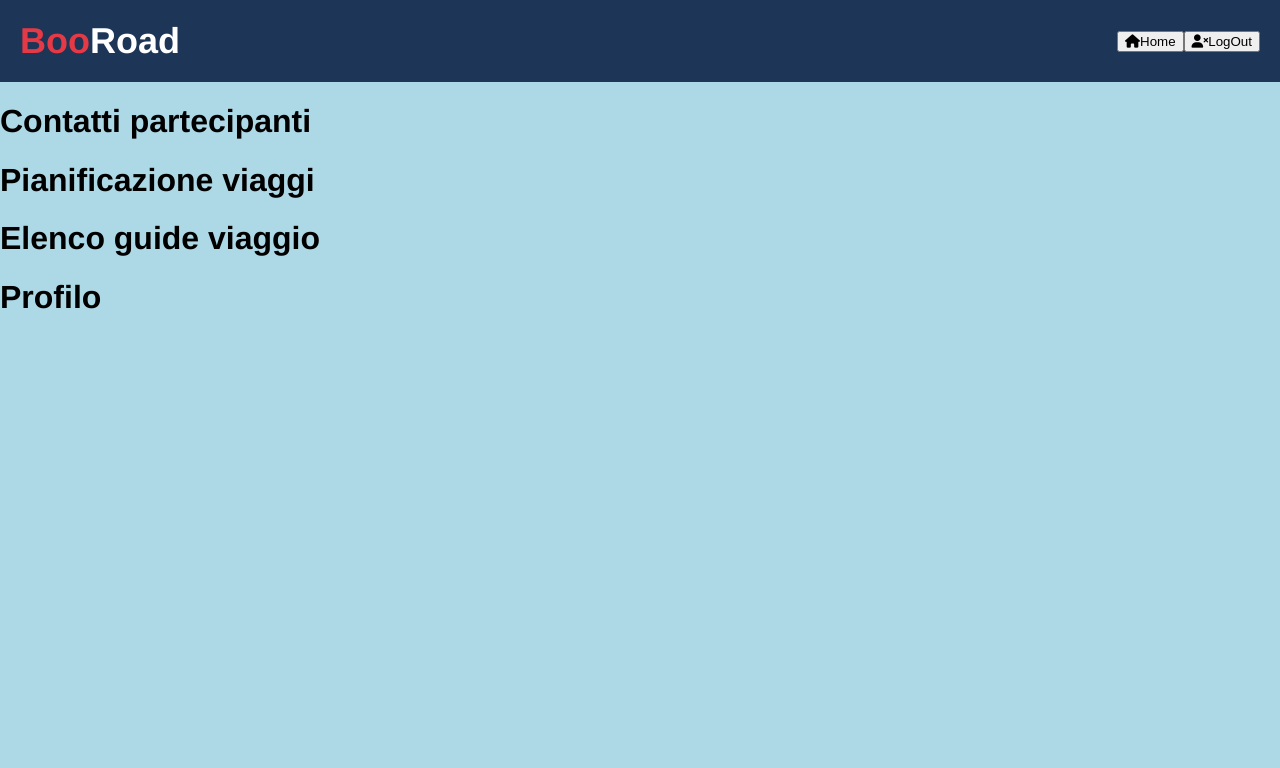
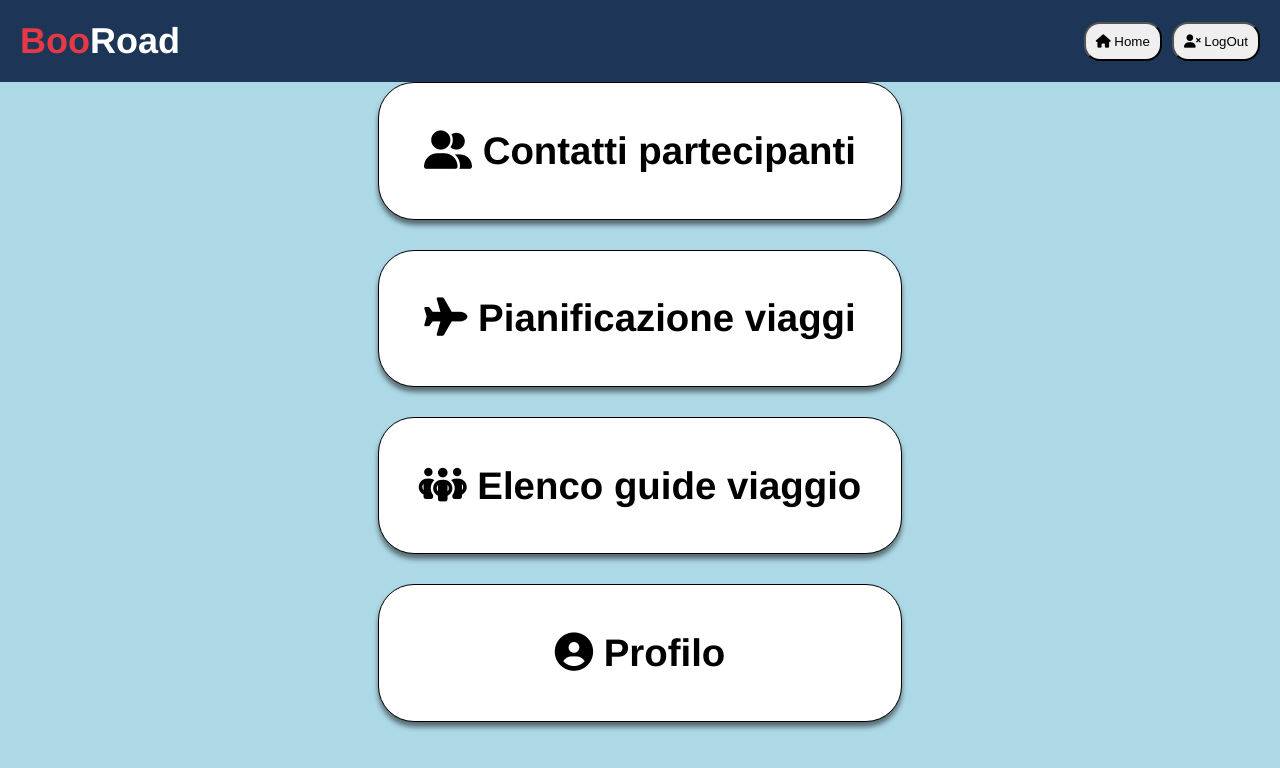
Before and after one commit to graziana-ciccarelli/BooRoad-Group-3, a React (Vite) app: page /home in a window 1280 px wide. Shown: the top 768 px of the page. Built offline with nearby package versions, Linux system fonts and the light colour scheme.

Commit message:
add style

```diff
--- a/src/components/Header.jsx
+++ b/src/components/Header.jsx
@@ -10,12 +10,10 @@ export default function Header() {
                     <h1><span className="brand-name">Boo</span>Road</h1>
                 </Link>
                 <div>
-                    <Link to={"/home"}><button ><i class="fa-solid fa-house"></i>Home</button></Link>
+                    <Link to={"/home"}><button ><i class="fa-solid fa-house"></i> Home</button></Link>
                     <Link className={location.pathname === "/" ? "d-none" : ""} to={"/"}>
                         <button className="logout">
-                            <i className="fa-solid fa-user-xmark"></i>
-                            LogOut
-                        </button>
+                            <i className="fa-solid fa-user-xmark"></i> LogOut</button>
                     </Link>
                 </div>
             </nav>
--- a/src/index.css
+++ b/src/index.css
@@ -1,4 +1,5 @@
-body, html {
+body,
+html {
     margin: 0;
     padding: 0;
     font-family: 'Helvetica Neue', Helvetica, Arial, sans-serif;
@@ -13,11 +14,12 @@ body, html {
     color: white;
 }
 
-nav{
+nav {
     display: flex;
     justify-content: space-between;
     align-items: center;
 }
+
 .header h1 {
     font-size: 36px;
     margin: 0;
@@ -27,7 +29,7 @@ nav{
     color: #E63946;
 }
 
- /* Contenitore form login */
+/* Contenitore form login */
 .login-container {
     background-color: white;
     padding: 40px;
@@ -38,6 +40,7 @@ nav{
     text-align: left;
     font-weight: bold;
     font-family: Georgia, 'Times New Roman', Times, serif;
+    box-shadow: 0 5px 10px rgba(0, 0, 0, 0.5)
 }
 
 .login-container h2 {
@@ -48,13 +51,13 @@ nav{
     font-family: Georgia, 'Times New Roman', Times, serif;
 }
 
- /* Contenitore icona e campo input  */
+/* Contenitore icona e campo input  */
 .input-container {
     position: relative;
     width: 100%;
 }
 
- /* icone  */
+/* icone  */
 .input-container i {
     position: absolute;
     left: 10px;
@@ -103,52 +106,59 @@ input:focus {
     border-radius: 4px;
     margin-bottom: 15px;
     border: 1px solid #ffcccc;
-  }
+}
 
-.City{
+.City {
     background-image: url('https://images.unsplash.com/photo-1552832230-c0197dd311b5?ixlib=rb-4.0.3&ixid=M3wxMjA3fDB8MHxwaG90by1wYWdlfHx8fGVufDB8fHx8fA%3D%3D&auto');
     background-repeat: no-repeat;
     background-size: cover;
     height: 30vh;
-    background-position:center;
+    background-position: center;
     display: flex;
     align-items: center;
     justify-content: center;
 
 }
-.text{
+
+.text {
     margin: 0;
     font-size: 6rem;
     color: white;
     text-shadow: 6px 6px black;
 }
-a{
+
+a {
     text-decoration: none;
     color: black;
 }
-header h1{
+
+header h1 {
     color: white;
 }
-.d-none{
+
+.d-none {
     display: none;
 }
-.City-profile{
+
+.City-profile {
     background-image: url('https://images.unsplash.com/photo-1552832230-c0197dd311b5?ixlib=rb-4.0.3&ixid=M3wxMjA3fDB8MHxwaG90by1wYWdlfHx8fGVufDB8fHx8fA%3D%3D&auto');
     background-repeat: no-repeat;
     background-size: cover;
     height: 40vh;
-    background-position:center;
+    background-position: center;
     display: flex;
     align-items: end;
     justify-content: center;
 
 
 }
-picture img{
+
+picture img {
     box-shadow: 15px 15px;
     width: 300px;
 }
-.profile-container{
+
+.profile-container {
     max-width: 1200px;
     margin: 0 auto;
     width: 80%;
@@ -156,28 +166,124 @@ picture img{
     border: 1px solid black;
     padding: 10px;
     border-radius: 12px;
-    margin-top:20px ;
+    margin-top: 20px;
 }
-.button-mod{
-text-align: end;
+
+.button-mod {
+    text-align: end;
+    cursor: pointer;
 }
+.button-mod button {
+    cursor: pointer;
+}
+
+
 .button-mod button {
     border-radius: 16px;
     padding: 10px 10px;
 }
+
 .table-responsive {
     overflow-x: auto;
     width: 100%;
 }
 
-@media (max-width: 393px) {
+
+
+header button {
+    border-radius: 16px;
+    padding: 10px 10px;
+    cursor: pointer;
+}
+
+.container-home {
+    display: flex;
+    justify-content: center;
+    align-items: center;
+    height: 80vh;
+}
+
+.cards{
+    display: flex;
+    flex-direction: column;
+    gap: 30px;
+    font-size: 1.2rem;
+}
+.card {
+    background-color: white;
+    border: 1px solid black;
+    cursor: pointer;
+    padding: 20px 40px;
+    text-align: center;
+    border-radius: 36px;
+    box-shadow: 0 5px 5px rgba(0, 0, 0, 0.5)
+}
+.logout{
+    margin-left:10px ;
+}
+nav button:hover{
+    background-color: #bad3e4;
+    box-shadow: 0 4px 8px rgba(0, 0, 0, 0.2);
+
+}
+.cards h1:hover{
+    transform: scale(1.1);
+    transition: 250ms;
+}
+table{
+      background-color: white;
+   border-radius: 16px;
+    padding:20px;
+    border-collapse: collapse;
+    width: 100%;
+    text-align: center;
+}
+.container-viaggi{
+    width: 90%;
+    margin: 0 auto;
+    font-weight: bold;
+}
+.container-viaggi h2{
+    font-size:2.2rem;
+}
+.container-contatti{
+    width: 90%;
+    margin: 0 auto;
+    font-weight: bold;
+}
+.search h2{
+    font-size:2.2rem;
+    font-weight: bold;
+}
+@media (max-width: 530px) {
     .table-responsive {
         display: block;
         white-space: nowrap;
+
     }
 
     table {
         width: auto;
         min-width: 398px;
     }
+    .card {
+        padding: 5px 10px;
+    }
+    picture img {
+        box-shadow: 15px 15px;
+        width: 190px;
+    }
+
+    .profile-container {
+      margin-top: 30px;
+      font-size: 1.3rem;
+    }
+    .login-container {
+        padding: 20px;
+        max-width: 300px;
+        margin: 80px auto;
+        text-align: left;
+        font-weight: bold;
+        font-family: Georgia, 'Times New Roman', Times, serif;
+    }
 }
--- a/src/pages/ContattiPage.jsx
+++ b/src/pages/ContattiPage.jsx
@@ -20,6 +20,7 @@ export default function ContattiPage() {
 
     return (
         <>
+        <div className="container-contatti">
             <div className="search">
                 <h2>Ricerca utente</h2>
                 <input
@@ -29,7 +30,8 @@ export default function ContattiPage() {
                     onChange={handleSearch}
                 />
             </div>
-            <table className="row">
+            <div className="table-responsive">
+            <table>
                 <thead>
                     <tr>
                         <th>Foto</th>
@@ -46,9 +48,11 @@ export default function ContattiPage() {
                     ))}
                 </tbody>
             </table>
+            </div>
             {filteredUsers.length === 0 && (
                 <p>Nessun risultato trovato</p>
             )}
+            </div>
         </>
     );
 }
--- a/src/pages/HomePage.jsx
+++ b/src/pages/HomePage.jsx
@@ -3,26 +3,26 @@ import { Link } from "react-router-dom";
 export default function HomePage() {
     return (
         <>
-            <div className="container">
+            <div className="container-home">
                 <div className="cards">
-                    <div className="contatti">
+                    <div className="contatti card">
                         <Link to={"/contatti"}>
-                            <h1>Contatti partecipanti</h1>
+                            <h1><i class="fa-solid fa-user-group"></i> Contatti partecipanti</h1>
                         </Link>
                     </div>
-                    <div className="Viaggi" >
+                    <div className="Viaggi card" >
                         <Link to={"/viaggi"}>
-                            <h1>Pianificazione viaggi</h1>
+                            <h1><i class="fa-solid fa-plane"></i> Pianificazione viaggi</h1>
                         </Link>
                     </div>
-                    <div className="Guide" >
+                    <div className="Guide card" >
                         <Link to={"/guide"}>
-                            <h1>Elenco guide viaggio</h1>
+                            <h1><i class="fa-solid fa-people-group"></i> Elenco guide viaggio</h1>
                         </Link>
                     </div>
-                    <div className="Porfili" >
+                    <div className="Porfili card" >
                         <Link to={"/profilo"}>
-                            <h1>Profilo</h1>
+                            <h1><i class="fa-solid fa-circle-user"></i> Profilo</h1>
                         </Link>
                     </div>
                 </div>
--- a/src/pages/ProfiloPage.jsx
+++ b/src/pages/ProfiloPage.jsx
@@ -9,10 +9,10 @@ export default function ProfiloPage() {
                     <hr/>
                     <section class="personal-info">
                         <h2>Informazioni Personali</h2>
-                        <p><strong>Nome:</strong> Maria</p>
+                        <p><strong>Nome:</strong> Mario</p>
                         <p><strong>Cognome:</strong> Rossi</p>
                         <p><strong>Telefono:</strong> +39 123 456 789</p>
-                        <p><strong>Email:</strong> maria.rossi@email.com</p>
+                        <p><strong>Email:</strong> mario.rossi@email.com</p>
                         <div className="button-mod"><button><i class="fa-solid fa-gear"></i> Modifica Dati</button></div>
 
                     </section>
--- a/src/pages/ViaggiPage.jsx
+++ b/src/pages/ViaggiPage.jsx
@@ -18,6 +18,7 @@ export default function ViaggiPage() {
 
     return (
         <>
+        <div className="container-viaggi">
             <div className="search">
                 <h2>Ricerca utente</h2>
                 <input
@@ -54,8 +55,6 @@ export default function ViaggiPage() {
             </div>
             <h2>Viaggi Programmati</h2>
             <div className="table-responsive">
-
-
             <table>
                 <thead>
                     <tr>
@@ -77,6 +76,7 @@ export default function ViaggiPage() {
             {filteredViaggi.length === 0 && (
                 <p>Nessun risultato trovato</p>
             )}
+            </div>
         </>
     );
 }
```
